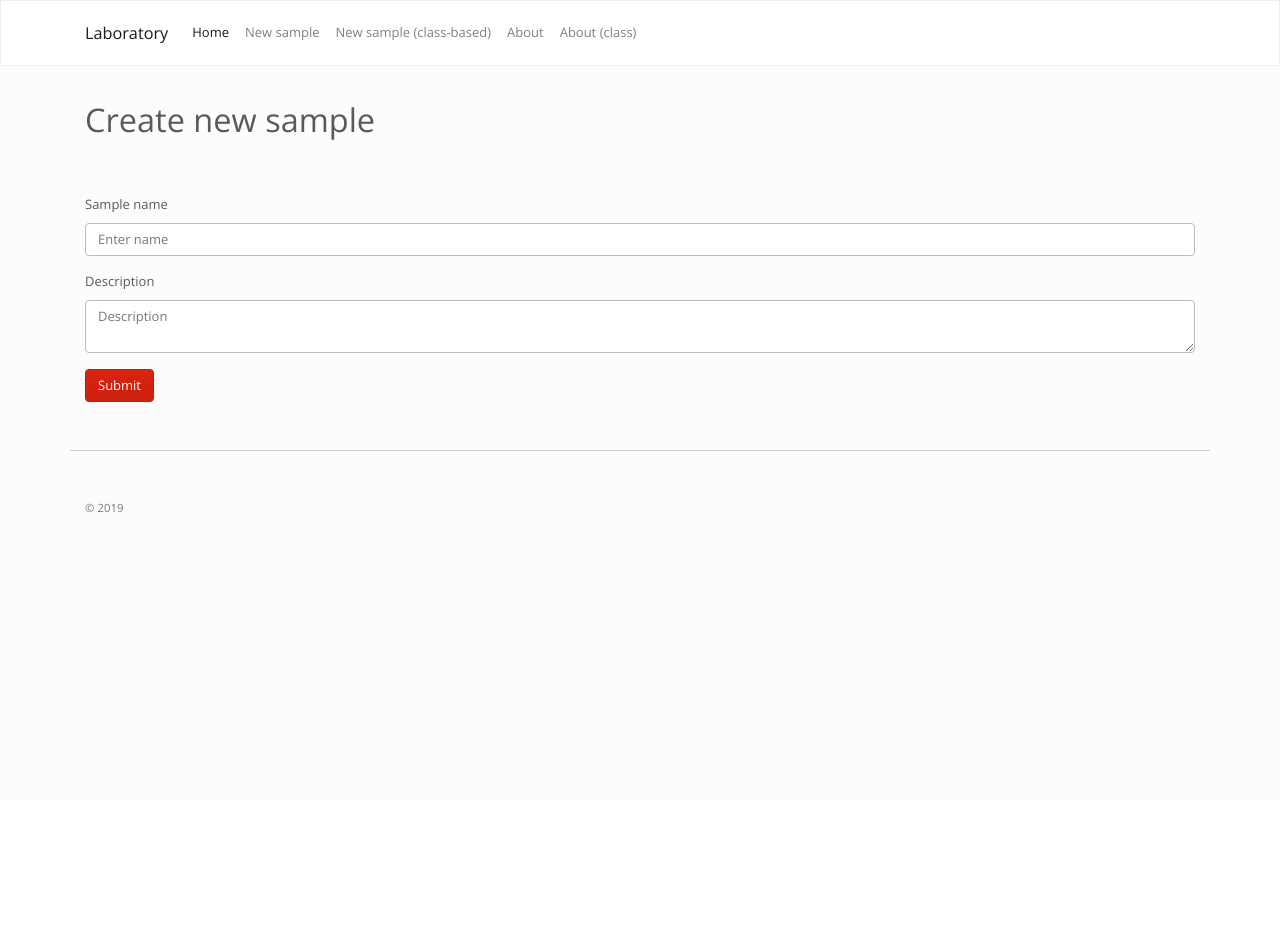
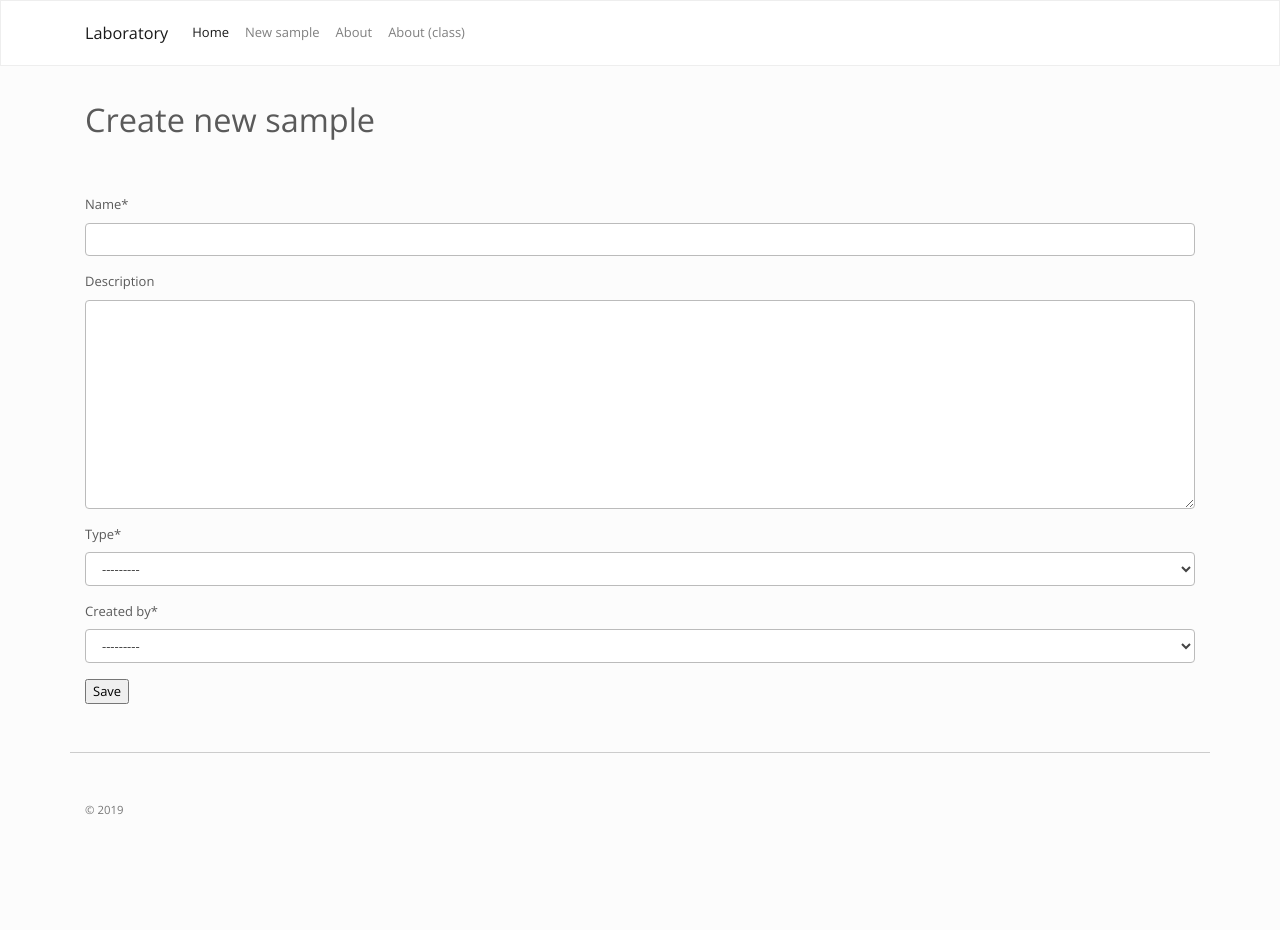
Before and after one commit to horosin/django-crash-course, a Django app: page /samples/create/ in a window 1280 px wide. Before the commit the page ends 513 px from the top, so only its background shows below. Run offline with Django 3.2, Linux system fonts and the light colour scheme; data that the repository does not hold is empty; some libraries are stand-ins or nearby versions.

Commit message:
Class based create view

```diff
--- a/app/lab/settings.py
+++ b/app/lab/settings.py
@@ -37,6 +37,7 @@
     'django.contrib.sessions',
     'django.contrib.messages',
     'django.contrib.staticfiles',
+    'crispy_forms',
     'samples.apps.SamplesConfig',
 ]
 
@@ -123,3 +124,5 @@
 # https://docs.djangoproject.com/en/2.2/howto/static-files/
 
 STATIC_URL = '/static/'
+
+CRISPY_TEMPLATE_PACK = 'bootstrap4'
--- a/app/requirements.txt
+++ b/app/requirements.txt
@@ -1,2 +1,3 @@
 Django>=2.0,<3.0
 psycopg2>=2.7,<3.0
+django-crispy-forms
--- a/app/samples/templates/base.html
+++ b/app/samples/templates/base.html
@@ -31,9 +31,6 @@
             </li>
             <li class="nav-item">
               <a class="nav-link" href="{% url 'create' %}">New sample</a>
-            </li>
-            <li class="nav-item">
-              <a class="nav-link" href="{% url 'create_alt' %}">New sample (class-based)</a>
             </li>
             <li class="nav-item">
               <a class="nav-link" href="{% url 'about' %}">About</a>
--- a/app/samples/templates/samples/create.html
+++ /dev/null
@@ -1,23 +0,0 @@
-{% extends 'base.html' %}
-
-{% block content %}
-
-<div class="container">
-    <h1 class="pb-5">Create new sample</h1>
-    {% if error %}
-    <div class="p-3 mb-2 bg-danger text-white">{{error}}</div>
-    {% endif %}
-    <form action="{% url 'create' %}" method="POST">{% csrf_token %}
-        <div class="form-group">
-            <label for="name">Sample name</label>
-            <input type="text" class="form-control" name="name" placeholder="Enter name" required>
-        </div>
-        <div class="form-group">
-            <label for="name">Description</label>
-            <textarea class="form-control" name="description" placeholder="Description" required></textarea>
-        </div>
-        <input type="submit" class="btn btn-primary" value="Submit">
-    </form>
-</div>
-
-{% endblock content %}
--- /dev/null
+++ b/app/samples/templates/samples/sample_form.html
@@ -0,0 +1,17 @@
+{% extends 'base.html' %}
+{% load crispy_forms_tags %}
+
+{% block content %}
+
+<div class="container">
+    <h1 class="pb-5">Create new sample</h1>
+    {% if error %}
+    <div class="p-3 mb-2 bg-danger text-white">{{error}}</div>
+    {% endif %}
+    <form method="post">{% csrf_token %}
+        {{ form | crispy }}
+        <input type="submit" value="Save">
+    </form>
+</div>
+
+{% endblock content %}
--- a/app/samples/urls.py
+++ b/app/samples/urls.py
@@ -6,8 +6,7 @@
 urlpatterns = [
     path('other/', views.other_page, name='other'),
     path('<int:pk>/', views.SampleDetailView.as_view(), name='detail'),
-    path('create/', views.create, name='create'),
-    path('create_alt', views.SampleAltCreateView.as_view(), name='create_alt'),
+    path('create/', views.SampleCreateView.as_view(), name='create'),
     path('about/', TemplateView.as_view(template_name="samples/about.html"), name='about'),
     path('about-class/', views.AboutView.as_view(), name='about_class'),
     path('', views.SampleListView.as_view(), name='index'),
--- a/app/samples/views.py
+++ b/app/samples/views.py
@@ -1,6 +1,7 @@
 from django.shortcuts import render, get_object_or_404, redirect
 from django.http import HttpResponse
 from django.views import View, generic
+from django.urls import reverse_lazy
 
 from django.contrib.auth.models import User
 from .models import Sample, SampleType
@@ -13,58 +14,22 @@
     return render(request, 'samples/other.html', context)
 
 
+class SampleCreateView(generic.CreateView):
+    model = Sample
+    fields = '__all__'
+    success_url = reverse_lazy('index')
+
+
 class SampleListView(generic.ListView):
     model = Sample
 
 
 class SampleDetailView(generic.DetailView):
-    model=Sample
-
-
-def create(request):
-    if request.method == "POST":
-        try:
-            name = request.POST['name']
-            desc = request.POST['description']
-            sample = Sample.objects.create(
-                name=name, description=desc,
-                created_by=User.objects.first(),
-                type=SampleType.objects.first()
-            )
-            sample.save()
-            return redirect('index')
-        except (KeyError):
-            return render(request, 'samples/create.html',
-                          {'error': 'Please fill all of the fields'})
-
-    return render(request, 'samples/create.html', {})
-
-
-class SampleAltCreateView(View):
-    template_name = 'samples/create.html'
-    redirect_to = 'index'
-
-    def post(self, request):
-        try:
-            name = request.POST['name']
-            desc = request.POST['description']
-            sample = Sample.objects.create(
-                name=name, description=desc,
-                created_by=User.objects.first(),
-                type=SampleType.objects.first()
-            )
-            sample.save()
-            return redirect(self.redirect_to)
-        except (KeyError):
-            return render(request, self.template_name,
-                            {'error': 'Please fill all of the fields'})
-
-    def get(self, request):
-        return render(request, self.template_name, {})
+    model = Sample
 
 
 class AboutView(generic.TemplateView):
-    template_name='samples/about.html'
+    template_name = 'samples/about.html'
 
     def get_context_data(self):
         context = {'dynamic_val': 'this info changes'}
```
